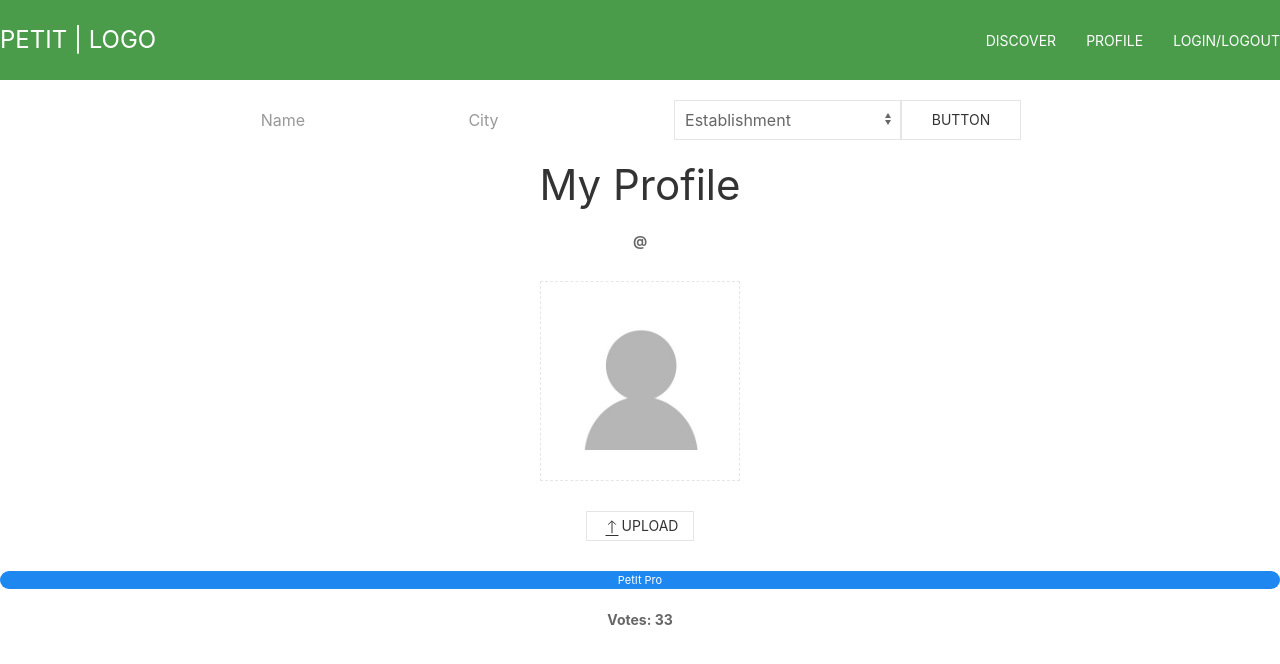
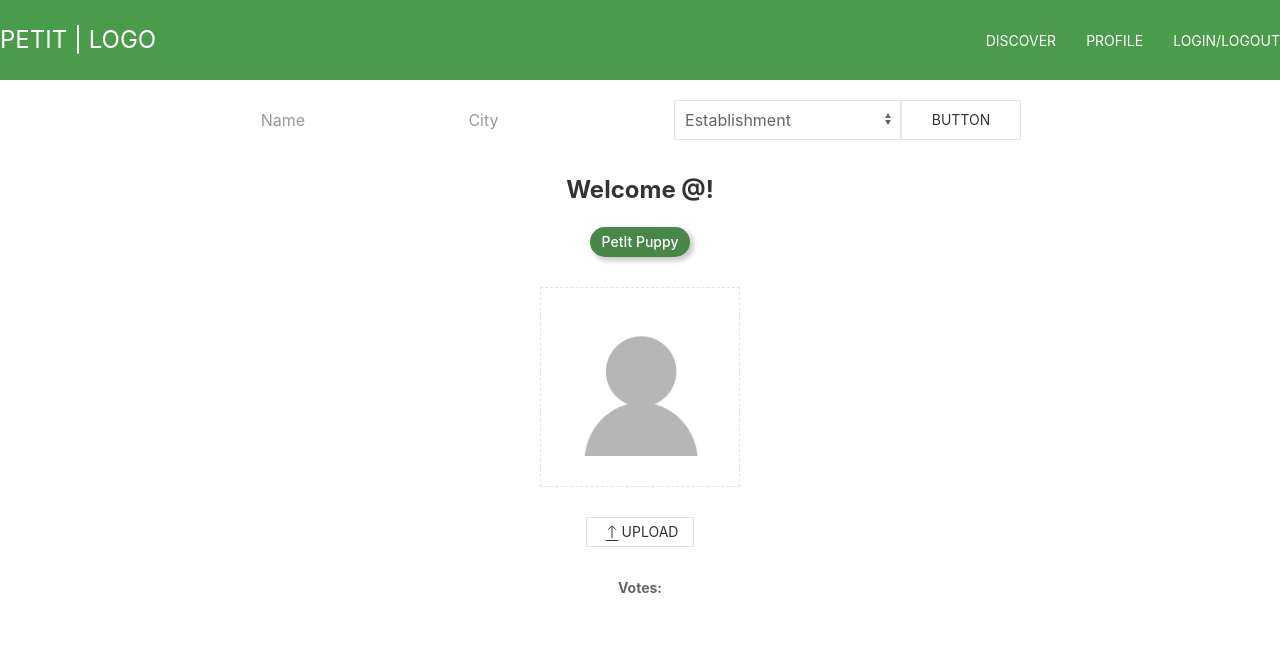
Before and after one commit to dimitermusic/petit-frontend, a React (Create React App) app: page /profile in a window 1280 px wide. Shown: the top 664 px of the page. Built offline with nearby package versions, Linux system fonts and the light colour scheme.

Commit message:
updated profile and added some minor styling

```diff
--- a/src/components/pages/Profile/index.js
+++ b/src/components/pages/Profile/index.js
@@ -3,6 +3,7 @@ import API from '../../../utils/api.js'
 import style from "./style.css"
 import avatarImg from "./../../../images/avatar.jpg"
 import { Routes, Route, Link, Navigate } from "react-router-dom";
+import './style.css'
 
 function Profile(props) {
 
@@ -16,21 +17,15 @@ function Profile(props) {
 
     return (
         <div>
-            <h1 className="uk-flex uk-flex-center">My Profile</h1>
-
-            <p className="uk-text-bold uk-text-small uk-flex uk-flex-center ">@{props.username}</p>
-
+            <h3 className="uk-text-bold uk-flex uk-flex-center welcome">Welcome @{props.username}!</h3>
+            {/* Recieves badge if user submits more than 10 reviews */}
+            <span className="uk-badge uk-flex uk-flex-center badge">PetIt Puppy</span>
             <img src={avatarImg} width="200" alt="avatar" className="uk-img uk-placeholder uk-align-center"></img>
-
             <p uk-margin="true">
                 <button className="uk-button uk-button-default uk-button-small uk-align-center"><span uk-icon="upload"></span>
                     Upload</button>
             </p>
-
-            {/* Recieves badge if user submits more than 10 reviews */}
-            <span className="uk-badge uk-flex uk-flex-center">PetIt Pro</span>
-
-            <p className="uk-text-bold uk-text-small uk-flex uk-flex-center ">Votes: 33{props.votes}</p>
+            <p className="uk-text-bold uk-text-small uk-flex uk-flex-center ">Votes:{props.votes}</p>
         </div>
     )
 }
--- a/src/components/pages/Profile/style.css
+++ b/src/components/pages/Profile/style.css
@@ -0,0 +1,13 @@
+.welcome {
+    margin-top: 33px !important;
+}
+
+.badge {
+    width: 100px;
+    margin: auto;
+    height: 30px !important;
+    font-weight: 500;
+    font-size: 14px !important;
+    background-color: rgb(72, 135, 72) !important;
+    box-shadow: 3px 3px 5px 1px #ccc;
+}
```
